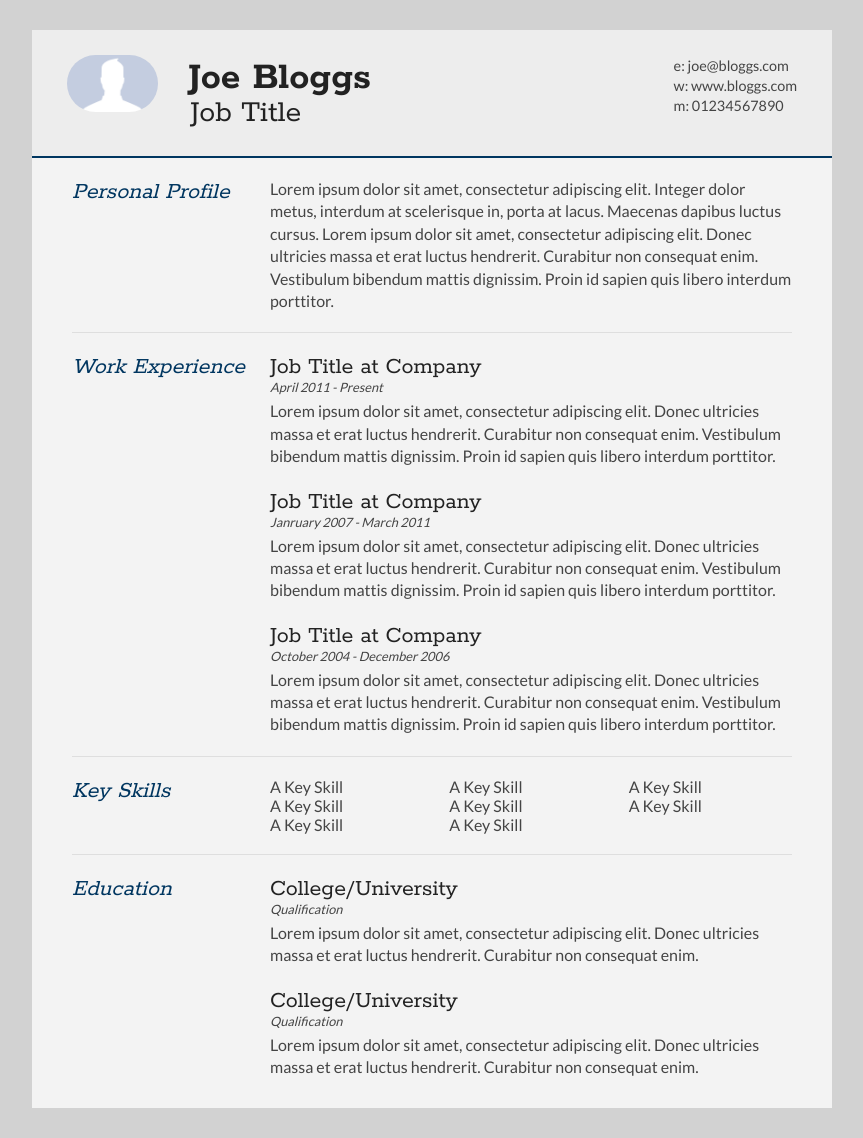
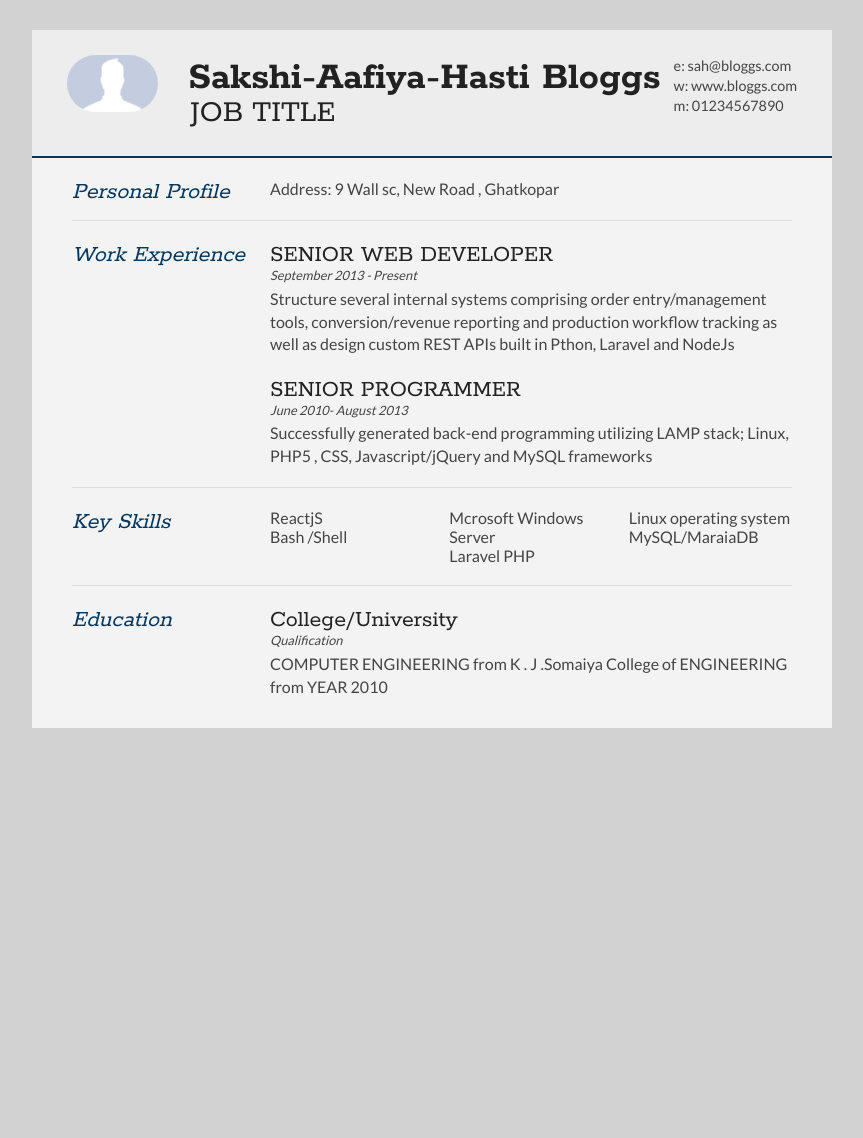
Before and after one commit to Aafiya-H/Django-Resume-Builder, a Django app: page / in a window 1280 px wide. Shown: the whole page, without its empty margins (208-1071 px from the left). After the commit the page ends 728 px from the top, so only its background shows below. Run offline with Django 3.2, Linux system fonts and the light colour scheme.

Commit message:
Update home.html

```diff
--- a/resume_builder_django/resumesite/templates/home.html
+++ b/resume_builder_django/resumesite/templates/home.html
@@ -1,137 +1,244 @@
 {% load static %}
+
 <!DOCTYPE html>
+
 <html>
+
 <head>
-<title>Joe Bloggs - Curriculum Vitae</title>
 
-<meta name="viewport" content="width=device-width"/>
-<meta name="description" content="The Curriculum Vitae of Joe Bloggs."/>
+    <title>Sakshi-Aafiya-Hasti- Curriculum Vitae</title>
+
+
+
+    <meta name="viewport" content="width=device-width" />
+
+    <meta name="description" content="The Curriculum Vitae of Sakshi-Aafiya-Hasti Bloggs." />
+
     <meta charset="UTF-8">
 
+
+
     <link type="text/css" rel="stylesheet" href="{% static 'css/style.css' %}">
+
     <link href='http://fonts.googleapis.com/css?family=Rokkitt:400,700|Lato:400,300' rel='stylesheet' type='text/css'>
 
+
+
     <!--[if lt IE 9]>
+
 <script src="//html5shiv.googlecode.com/svn/trunk/html5.js"></script>
+
 <![endif]-->
+
 </head>
+
 <body id="top">
+
     <div id="cv" class="instaFade">
+
         <div class="mainDetails">
+
             <div id="headshot" class="quickFade">
+
                 <img src="{% static 'images/headshot.jpg' %}" alt="Alan Smith" />
+
             </div>
 
+
+
             <div id="name">
-			<h1 class="quickFade delayTwo">Joe Bloggs</h1>
-			<h2 class="quickFade delayThree">Job Title</h2>
+
+                <h1 class="quickFade delayTwo">Sakshi-Aafiya-Hasti Bloggs</h1>
+
+                <h2 class="quickFade delayThree">JOB TITLE</h2>
+
             </div>
 
+
+
             <div id="contactDetails" class="quickFade delayFour">
+
                 <ul>
-				<li>e: <a href="mailto:joe@bloggs.com" target="_blank">joe@bloggs.com</a></li>
+
+                    <li>e: <a href="mailto:joe@bloggs.com" target="_blank">sah@bloggs.com</a></li>
+
                     <li>w: <a href="http://www.bloggs.com">www.bloggs.com</a></li>
+
                     <li>m: 01234567890</li>
+
                 </ul>
-		</div>
-		<div class="clear"></div>
+
             </div>
 
-	<div id="mainArea" class="quickFade delayFive">
-		<section>
-			<article>
-				<div class="sectionTitle">
-					<h1>Personal Profile</h1>
+            <div class="clear"></div>
+
         </div>
 
+
+
+        <div id="mainArea" class="quickFade delayFive">
+
+            <section>
+
+                <article>
+
+                    <div class="sectionTitle">
+
+                        <h1>Personal Profile</h1>
+
+                    </div>
+
+
+
                     <div class="sectionContent">
-					<p>Lorem ipsum dolor sit amet, consectetur adipiscing elit. Integer dolor metus, interdum at scelerisque in, porta at lacus. Maecenas dapibus luctus cursus. Lorem ipsum dolor sit amet, consectetur adipiscing elit. Donec ultricies massa et erat luctus hendrerit. Curabitur non consequat enim. Vestibulum bibendum mattis dignissim. Proin id sapien quis libero interdum porttitor.</p>
+
+                        <p>Address: 9 Wall sc, New Road , Ghatkopar
+                        </p>
+
                     </div>
+
                 </article>
+
                 <div class="clear"></div>
+
             </section>
 
 
+
+
+
             <section>
+
                 <div class="sectionTitle">
-				<h1>Work Experience</h1>
+
+                    <h1>
+                        Work Experience
+                    </h1>
+
                 </div>
 
+
+
                 <div class="sectionContent">
+
                     <article>
-					<h2>Job Title at Company</h2>
-					<p class="subDetails">April 2011 - Present</p>
-					<p>Lorem ipsum dolor sit amet, consectetur adipiscing elit. Donec ultricies massa et erat luctus hendrerit. Curabitur non consequat enim. Vestibulum bibendum mattis dignissim. Proin id sapien quis libero interdum porttitor.</p>
+
+                        <h2>SENIOR WEB DEVELOPER</h2>
+
+                        <p class="subDetails">September 2013 - Present</p>
+
+                        <p> Structure several internal systems comprising order entry/management tools, conversion/revenue reporting and production workflow tracking as well as design custom REST APIs built in Pthon, Laravel and NodeJs</p>
                     </article>
 
+
+
                     <article>
-					<h2>Job Title at Company</h2>
-					<p class="subDetails">Janruary 2007 - March 2011</p>
-					<p>Lorem ipsum dolor sit amet, consectetur adipiscing elit. Donec ultricies massa et erat luctus hendrerit. Curabitur non consequat enim. Vestibulum bibendum mattis dignissim. Proin id sapien quis libero interdum porttitor.</p>
+
+                        <h2>SENIOR PROGRAMMER </h2>
+
+                        <p class="subDetails">June 2010- August 2013</p>
+
+                        <p> Successfully generated back-end programming utilizing LAMP stack; Linux, PHP5 , CSS, Javascript/jQuery and MySQL frameworks</p>
+
                     </article>
 
-				<article>
-					<h2>Job Title at Company</h2>
-					<p class="subDetails">October 2004 - December 2006</p>
-					<p>Lorem ipsum dolor sit amet, consectetur adipiscing elit. Donec ultricies massa et erat luctus hendrerit. Curabitur non consequat enim. Vestibulum bibendum mattis dignissim. Proin id sapien quis libero interdum porttitor.</p>
-				</article>
+
                 </div>
+
                 <div class="clear"></div>
+
             </section>
 
 
+
+
+
             <section>
+
                 <div class="sectionTitle">
+
                     <h1>Key Skills</h1>
+
                 </div>
 
+
+
                 <div class="sectionContent">
+
                     <ul class="keySkills">
-					<li>A Key Skill</li>
-					<li>A Key Skill</li>
-					<li>A Key Skill</li>
-					<li>A Key Skill</li>
-					<li>A Key Skill</li>
-					<li>A Key Skill</li>
-					<li>A Key Skill</li>
-					<li>A Key Skill</li>
+
+                        <li>ReactjS</li>
+
+                        <li>Bash /Shell</li>
+
+                        <li>Mcrosoft Windows Server</li>
+
+                        <li>Laravel PHP</li>
+
+                        <li>Linux operating system</li>
+
+                        <li>MySQL/MaraiaDB</li>
+
                     </ul>
+
                 </div>
+
                 <div class="clear"></div>
+
             </section>
 
 
+
+
+
             <section>
+
                 <div class="sectionTitle">
+
                     <h1>Education</h1>
+
                 </div>
 
+
+
                 <div class="sectionContent">
+
                     <article>
+
                         <h2>College/University</h2>
+
                         <p class="subDetails">Qualification</p>
-					<p>Lorem ipsum dolor sit amet, consectetur adipiscing elit. Donec ultricies massa et erat luctus hendrerit. Curabitur non consequat enim.</p>
+
+                        <p>COMPUTER ENGINEERING from K . J .Somaiya College of ENGINEERING from YEAR 2010</p>
+
                     </article>
 
-				<article>
-					<h2>College/University</h2>
-					<p class="subDetails">Qualification</p>
-					<p>Lorem ipsum dolor sit amet, consectetur adipiscing elit. Donec ultricies massa et erat luctus hendrerit. Curabitur non consequat enim.</p>
-				</article>
                 </div>
+
                 <div class="clear"></div>
+
             </section>
 
+
+
         </div>
+
     </div>
+
     <script type="text/javascript">
         var gaJsHost = (("https:" == document.location.protocol) ? "https://ssl." : "http://www.");
+
         document.write(unescape("%3Cscript src='" + gaJsHost + "google-analytics.com/ga.js' type='text/javascript'%3E%3C/script%3E"));
     </script>
+
     <script type="text/javascript">
         var pageTracker = _gat._getTracker("UA-3753241-1");
+
         pageTracker._initData();
+
         pageTracker._trackPageview();
     </script>
+
 </body>
+
 </html>
```
Lines whose indentation alone changed are shown as unchanged.
